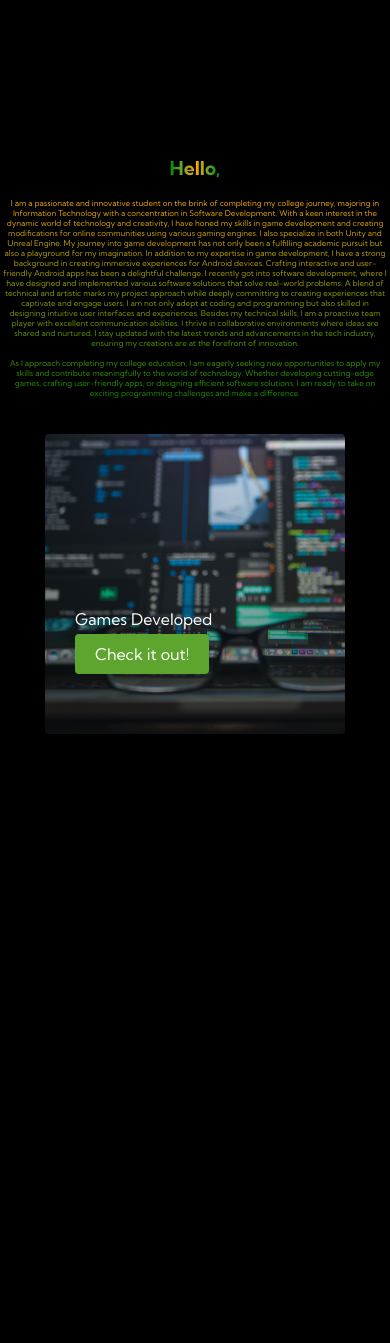
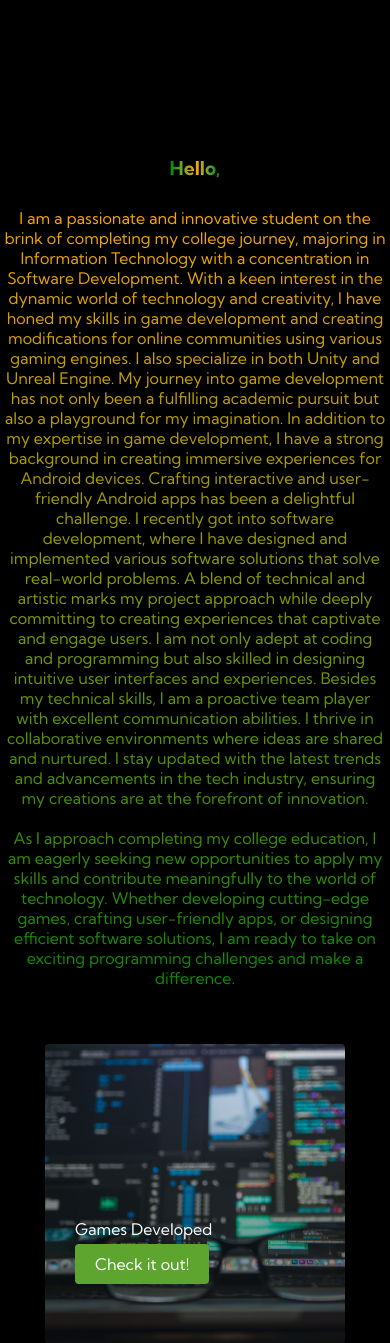
Before and after one commit to Z4KKD/Personal-Portfolio-Website, a PHP site: page / in a window 390 px wide. Shown: the part 876-2219 px from the top of the page. Run offline with PHP 8.4, Linux system fonts and the light colour scheme; some libraries are stand-ins or nearby versions.

Commit message:
Update styles.css

```diff
--- a/styles.css
+++ b/styles.css
@@ -627,7 +627,7 @@
         }
          .services p2
         {
-            font-size: 0.5rem;
+            font-size: 1rem;
         }
     }
     @media screen and (max-width: 480px)
@@ -645,7 +645,7 @@
             padding-left: 3px;
             padding-right: 3px;
             margin-bottom: 0px;
-            font-size: 0.5rem;
+            font-size: 1rem;
         }
         .services__card
         {
@@ -784,7 +784,7 @@
     {
         .services p2
         {
-            font-size: 0.5rem;
+            font-size: 1rem;
         }
         .footer__links
         {
@@ -815,7 +815,7 @@
         {
              .services p2
         {
-            font-size: 0.5rem;
+            font-size: 1rem;
         }
             .footer__links--items
             {
```
